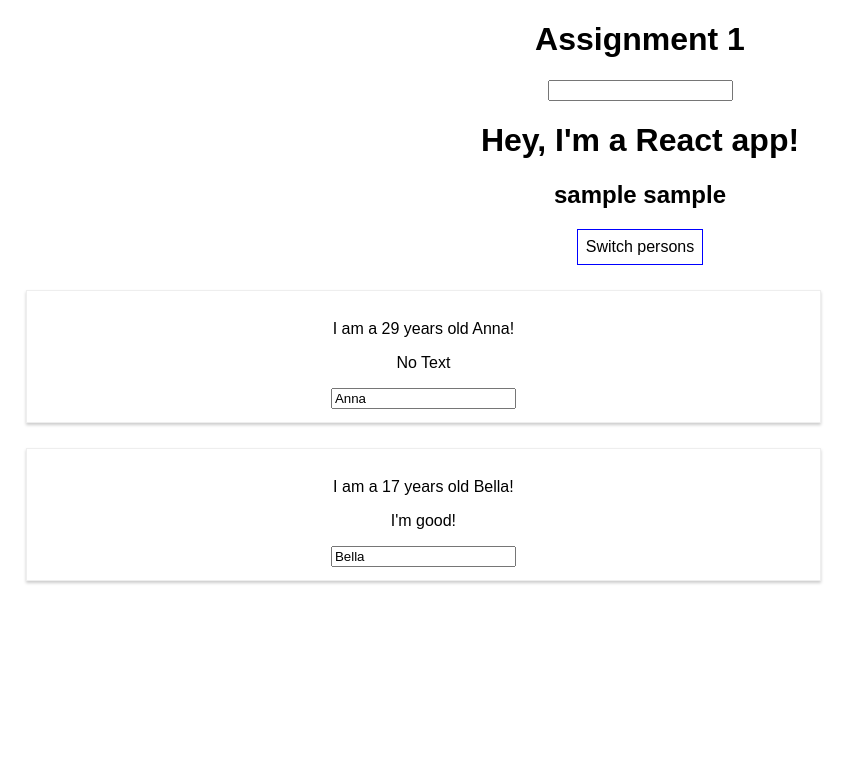
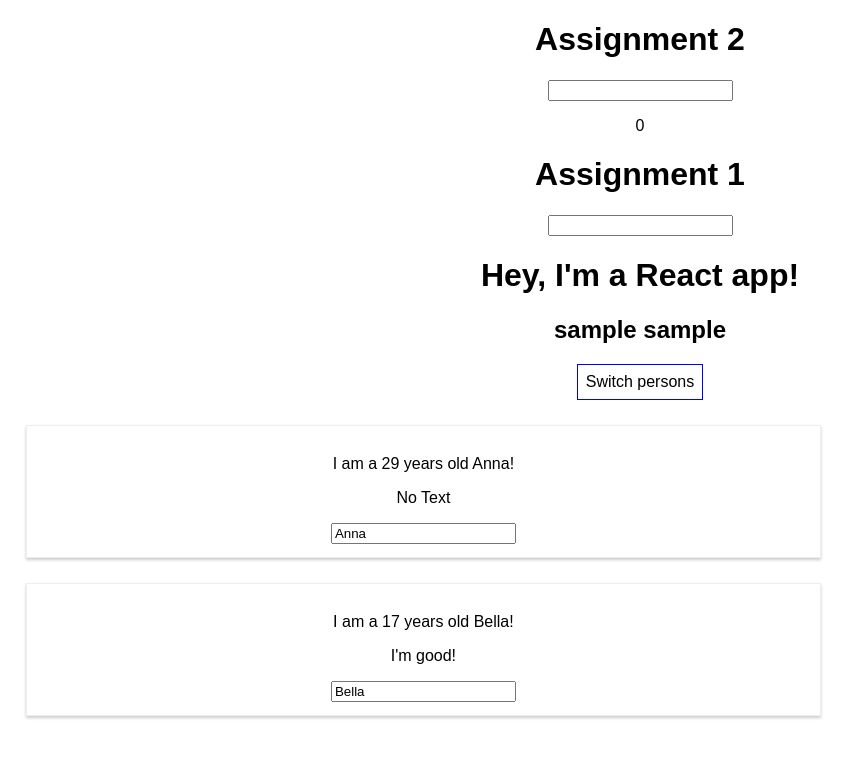
Before and after one commit to AnatolyUss/react-training, a React (Create React App) app: page / in a window 1280 px wide. Shown: the top 758 px of the page, without its empty margins (0-860 px from the left). Built offline with nearby package versions, Linux system fonts and the light colour scheme.

Commit message:
added ValidationComponent and InputField components

```diff
--- a/src/App.js
+++ b/src/App.js
@@ -3,6 +3,7 @@
 import Person from './Person/Person';
 import UserInput from './UserInput/UserInput';
 import UserOutput from './UserOutput/UserOutput';
+import InputField from './InputField/InputField';
 
 class App extends Component {
   constructor(props) {
@@ -16,9 +17,10 @@
   state = {
     sample_attribute: 'sample sample',
     username: '',
+    inputField: '',
     persons: [
-      { name: 'Anna', age: this.getAge(), inner_text: undefined },
-      { name: 'Bella', age: this.getAge(), inner_text: 'I\'m good!' },
+      { id: 0, name: 'Anna', age: this.getAge(), inner_text: undefined },
+      { id: 1, name: 'Bella', age: this.getAge(), inner_text: 'I\'m good!' },
     ]
   }
 
@@ -30,13 +32,20 @@
     this.setState(this.state.persons);
   }
 
-  nameChangedHandler = event => {
-    this.state.persons[0].name = event.target.value;
-    this.setState(this.state.persons);
+  nameChangedHandler = (event, personId) => {
+    const persons = [...this.state.persons];
+    const person = persons.find(person => person.id === personId);
+    person.name = event.target.value;
+    this.state.persons[personId] = person;
+    this.setState({ persons: persons });
   }
 
   inputUsernameChangeHandler = event => {
     this.setState({ username: event.target.value });
+  }
+
+  inputFieldChangedHandler = event => {
+    this.setState({ inputField: event.target.value });
   }
 
   render() {
@@ -48,8 +57,23 @@
       cursor: 'pointer'
     };
 
+    const persons = this.state.persons.map(person => {
+      return <Person
+        click={this.switchPersonsHandler} changed={event => this.nameChangedHandler(event, person.id)}
+        key={person.id} name={person.name} age={person.age}
+      >{person.inner_text}
+      </Person>;
+    });
+
     return (
       <div className="App">
+        <h1>Assignment 2</h1>
+        <InputField
+          inputFieldChangedHandler={this.inputFieldChangedHandler}
+          inputFieldValue={this.state.inputField}
+          inputFieldLength={this.state.inputField.length}
+        />
+
         <h1>Assignment 1</h1>
         <UserInput inputUsernameChangeHandler={this.inputUsernameChangeHandler} username={this.state.username} />
         <UserOutput username={this.state.username} />
@@ -57,16 +81,7 @@
         <h2>{this.state.sample_attribute}</h2>
         <button style={style} onClick={this.switchPersonsHandler}>Switch persons</button>
 
-        <Person
-          click={this.switchPersonsHandler} changed={this.nameChangedHandler}
-          name={this.state.persons[0].name} age={this.state.persons[0].age}
-        >{this.state.persons[0].inner_text}
-        </Person>
-        <Person
-          click={this.switchPersonsHandler} changed={this.nameChangedHandler}
-          name={this.state.persons[1].name} age={this.state.persons[1].age}
-        >{this.state.persons[1].inner_text}
-        </Person>
+        <div>{persons}</div>
       </div>
     );
   }
--- /dev/null
+++ b/src/InputField/InputField.js
@@ -0,0 +1,19 @@
+import React, { Component } from 'react';
+import './InputField.css';
+
+class InputField extends Component {
+  constructor(props) {
+    super(props);
+  }
+
+  render() {
+    return (
+      <div className="InputField">
+        <input type="text" onChange={this.props.inputFieldChangedHandler} value={this.props.inputFieldValue} />
+        <p>{this.props.inputFieldLength}</p>
+      </div>
+    );
+  }
+}
+
+export default InputField;
```
Also changed, not shown: src/ValidationComponent/ValidationComponent.js (added, +17 -0 lines), src/InputField/InputField.css (added).
